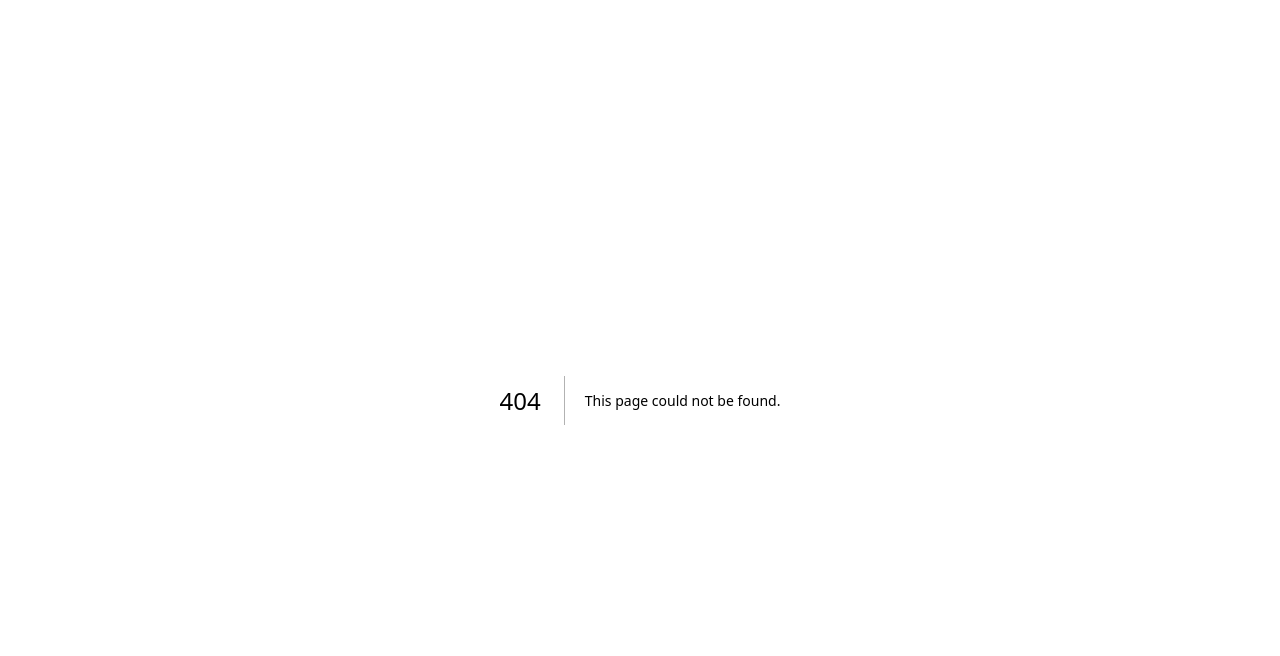
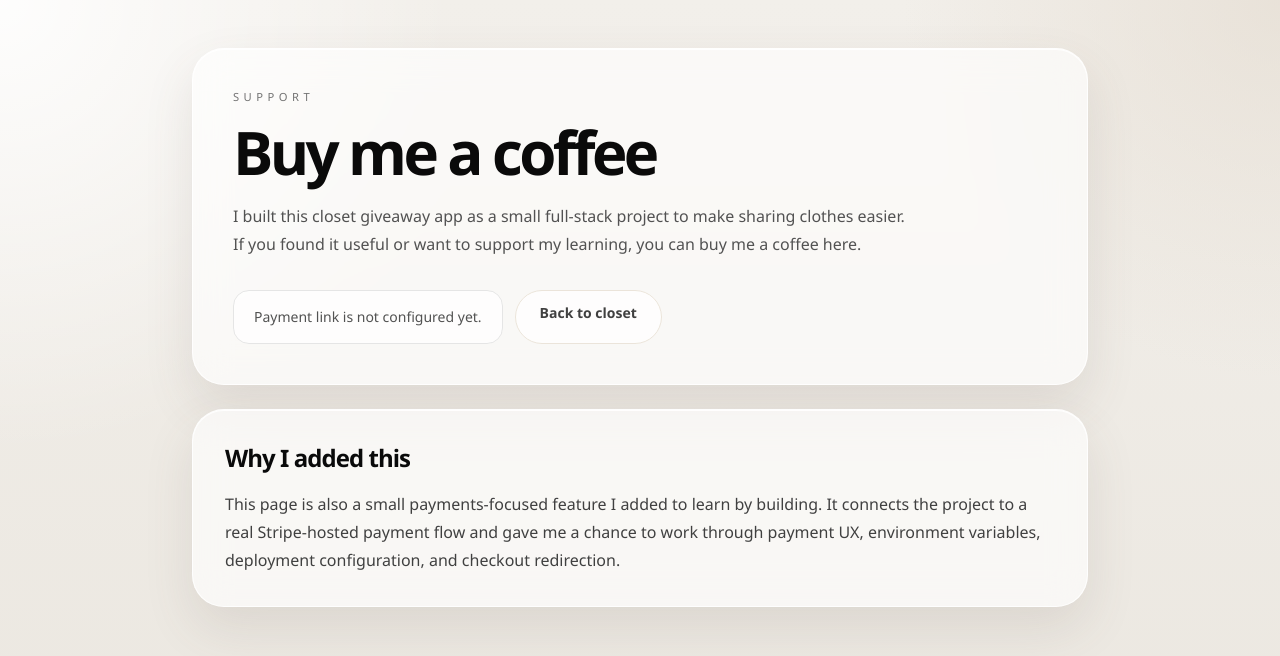
Before and after one commit to preciousiajilore/closet-giveaway, a Next.js app: page /support in a window 1280 px wide. Before the commit this address had no page. Shown: the top 656 px of the page. Built offline with nearby package versions, Linux system fonts and the light colour scheme.

Commit message:
Add support payment page

```diff
--- a/app/page.tsx
+++ b/app/page.tsx
@@ -51,11 +51,16 @@ export default async function Home() {
             <h1 className="max-w-3xl text-4xl font-semibold tracking-[-0.06em] text-balance text-neutral-950 sm:text-6xl lg:text-7xl">
               Precious&apos; Closet Drop
             </h1>
-
-            <p className="max-w-md text-sm leading-7 text-neutral-600 sm:text-base">
+            <div className="max-w-md">
+            <p className="text-sm leading-7 text-neutral-600 sm:text-base">
               Browse the pieces I&apos;m giving away and request anything
               you&apos;d genuinely wear.
             </p>
+
+            <a href="/support" className="mt-4 inline-flex rounded-full border border-[#ebe4da] bg-white/70 px-5 py-3 text-sm font-semibold text-neutral-700 transition hover:bg-white">
+              Buy me a coffee
+            </a>
+            </div>
           </div>
         </div>
 
--- /dev/null
+++ b/app/support/page.tsx
@@ -0,0 +1,62 @@
+const coffeeLink = process.env.NEXT_PUBLIC_STRIPE_COFFEE_LINK;
+
+export default function SupportPage() {
+  return (
+    <main className="min-h-screen px-5 py-8 text-neutral-950 sm:px-6 sm:py-12">
+      <section className="mx-auto max-w-4xl">
+        <div className="glass-panel rounded-[2rem] p-6 sm:p-10">
+          <p className="mb-4 text-[0.7rem] font-medium uppercase tracking-[0.4em] text-neutral-500">
+            Support
+          </p>
+
+          <h1 className="max-w-3xl text-4xl font-semibold tracking-[-0.06em] text-neutral-950 sm:text-6xl">
+            Buy me a coffee
+          </h1>
+
+          <p className="mt-5 max-w-2xl text-sm leading-7 text-neutral-600 sm:text-base">
+            I built this closet giveaway app as a small full-stack project to
+            make sharing clothes easier. If you found it useful or want to
+            support my learning, you can buy me a coffee here.
+          </p>
+
+          <div className="mt-8 flex flex-col gap-3 sm:flex-row">
+            {coffeeLink ? (
+              <a
+                href={coffeeLink}
+                target="_blank"
+                rel="noreferrer"
+                className="rounded-full bg-neutral-950 px-6 py-3 text-center text-sm font-semibold text-white transition hover:bg-neutral-800"
+              >
+                Buy me a coffee
+              </a>
+            ) : (
+              <p className="rounded-2xl border border-neutral-200 bg-white/70 px-5 py-4 text-sm text-neutral-600">
+                Payment link is not configured yet.
+              </p>
+            )}
+
+            <a
+              href="/"
+              className="rounded-full border border-[#ebe4da] bg-white/70 px-6 py-3 text-center text-sm font-semibold text-neutral-700 transition hover:bg-white"
+            >
+              Back to closet
+            </a>
+          </div>
+        </div>
+
+        <div className="glass-panel mt-6 rounded-[2rem] p-6 sm:p-8">
+          <h2 className="text-2xl font-semibold tracking-[-0.04em] text-neutral-950">
+            Why I added this
+          </h2>
+
+          <p className="mt-4 text-sm leading-7 text-neutral-700 sm:text-base">
+            This page is also a small payments-focused feature I added to learn
+            by building. It connects the project to a real Stripe-hosted payment
+            flow and gave me a chance to work through payment UX, environment
+            variables, deployment configuration, and checkout redirection.
+          </p>
+        </div>
+      </section>
+    </main>
+  );
+}
```
